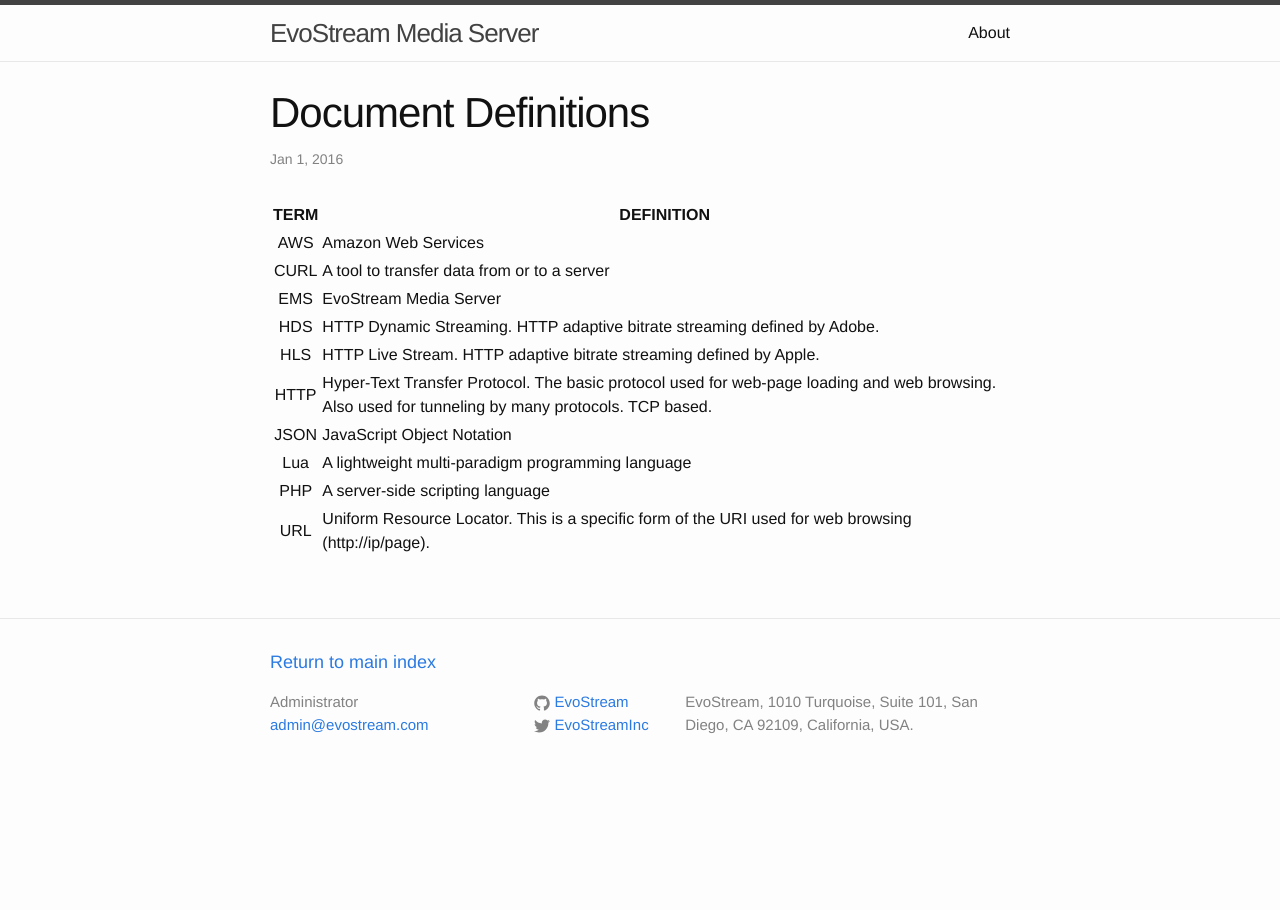
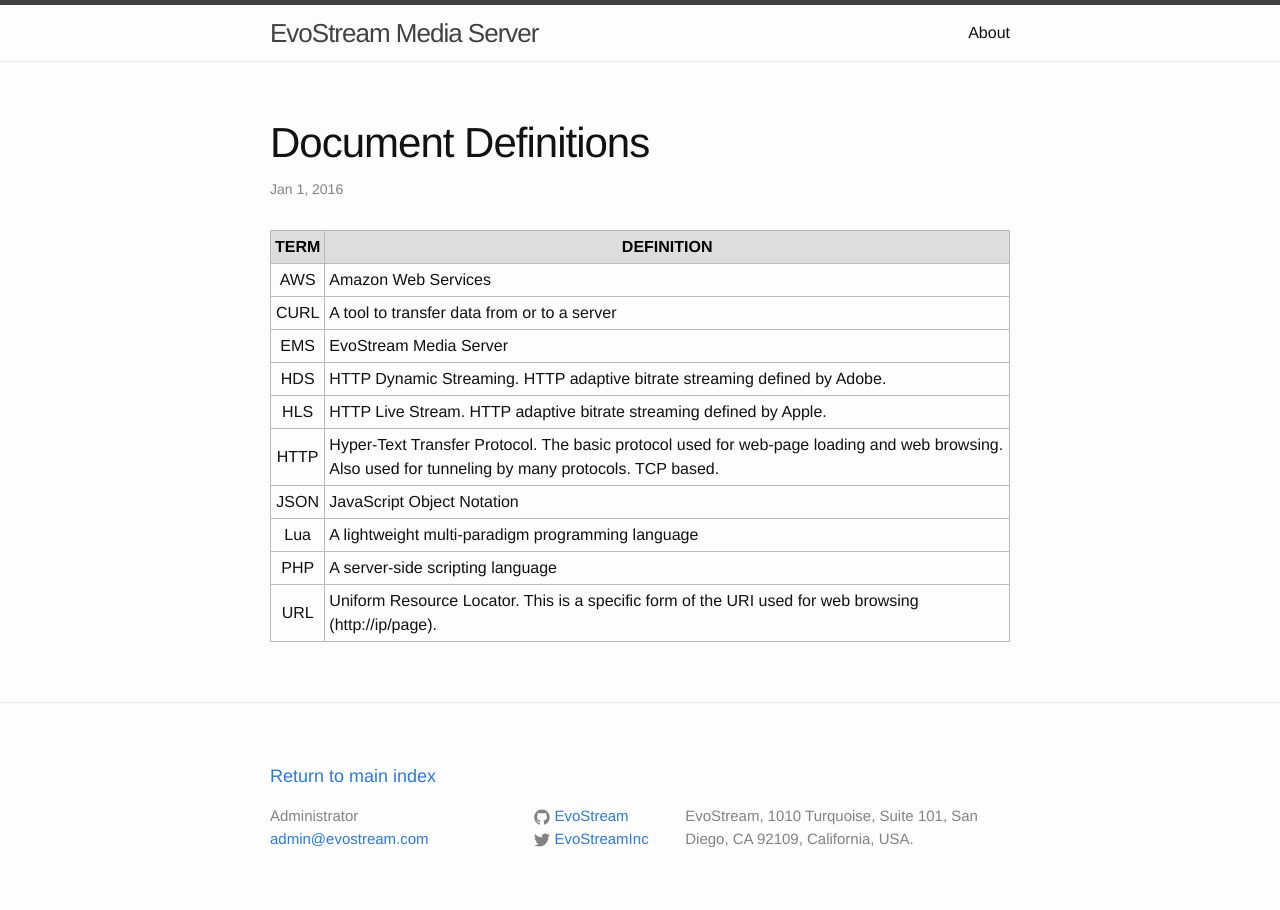
Before and after one commit to EvoStream/ems_web_services_user_guide, a Jekyll site: the page built from _posts/2016-01-01-document_definitions.md, in a window 1280 px wide. Built offline with Jekyll 4.4.1, drawn with Linux system fonts in a browser that asks for light colours.

Commit message:
Adjust css for tables & headers, update index

```diff
--- a/_sass/_base.scss
+++ b/_sass/_base.scss
@@ -83,6 +83,7 @@ li {
  */
 h1, h2, h3, h4, h5, h6 {
     font-weight: $base-font-weight;
+    margin-top: 30px;
 }
 
 
@@ -151,6 +152,23 @@ pre {
 }
 
 
+/**
+ * Tables
+ */
+table, td,th {
+    border: 1px solid #bbb;
+    padding: 4px;
+}
+table {
+    border-collapse: collapse;
+    margin-bottom: 20px;
+}
+th {
+    background-color: #ddd;
+    color: black;
+}
+
+
 
 /**
  * Wrapper
```
Also changed, not shown: _posts/2016-01-01-index.md (+1 -1 lines).
